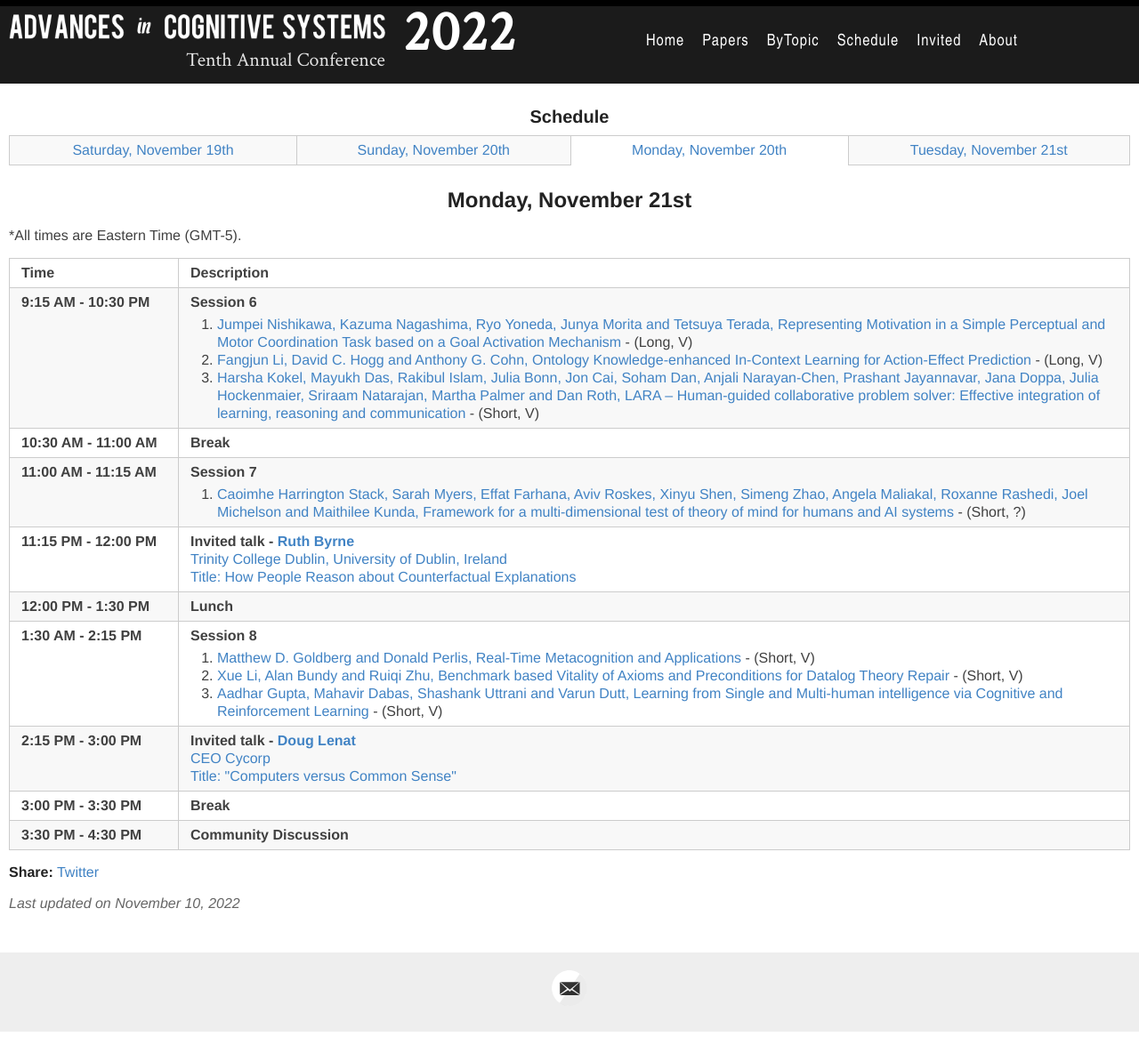
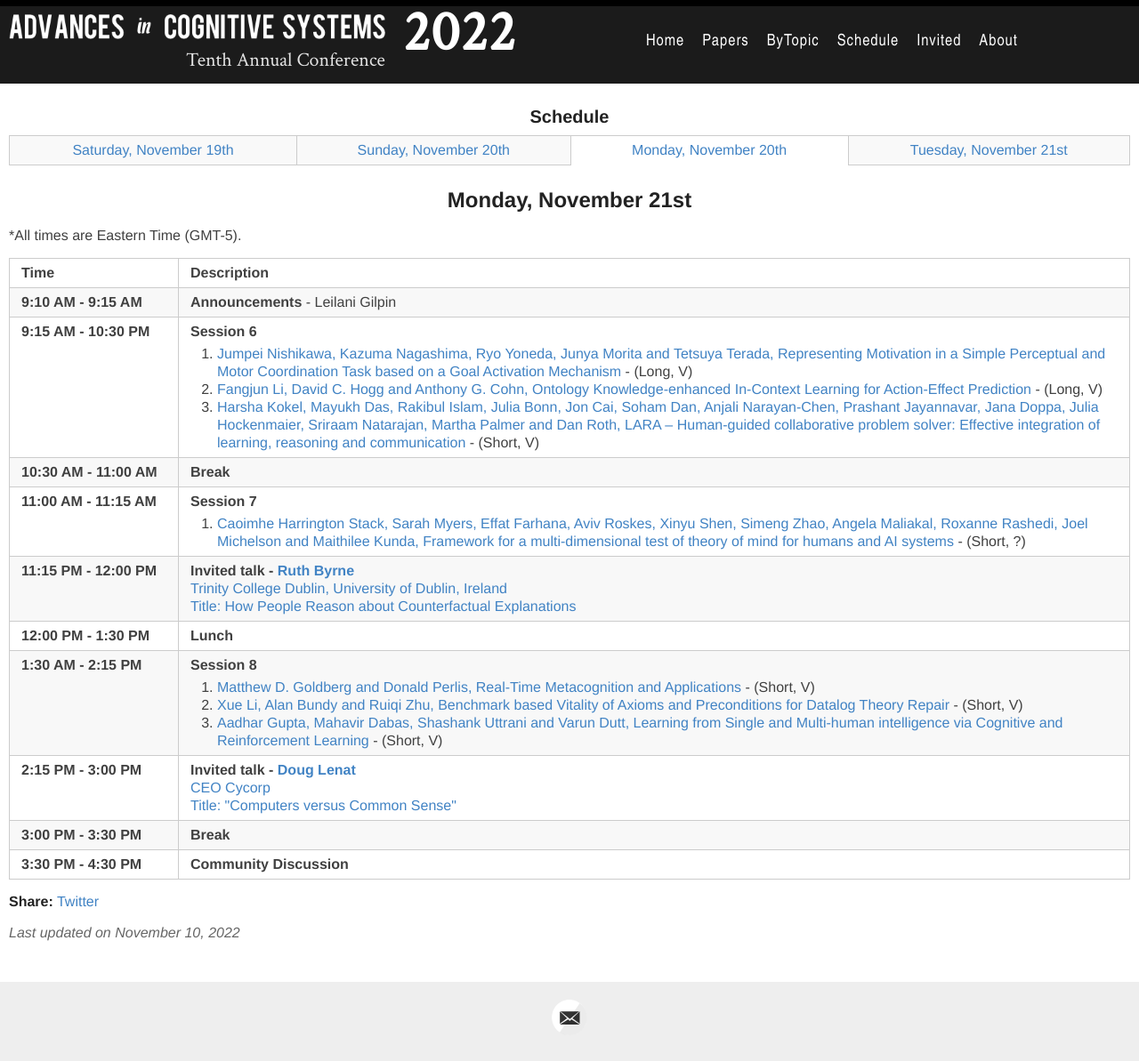
Before and after one commit to AdvancesInCognitiveSystems/acs2022, a Jekyll site: the page built from _days/monday-day3.md, in a window 1280 px wide. Shown: the whole page at 89% size. Built offline with Jekyll 4.4.1, drawn with Linux system fonts in a browser that asks for light colours; before the commit the page ends 1160 px from its top, so only the background shows below that.

Commit message:
Update monday-day3.md

```diff
--- a/_days/monday-day3.md
+++ b/_days/monday-day3.md
@@ -22,6 +22,12 @@ Paper PDFs are available by clicking on talk titles. For slides, click on
 <th width=190px> Time </th>
 <th> Description </th>
 </tr>
+
+<tr>
+<td> <span class="schedtime"> 9:10 AM - 9:15 AM </span></td>
+<td>  <b> Announcements </b> - Leilani Gilpin </td>
+</tr>
+
 
 <tr>
   <td id="session6"> <span class="schedtime"> 9:15 AM - 10:30 PM </span></td><td> <b> Session 6 </b>
```
